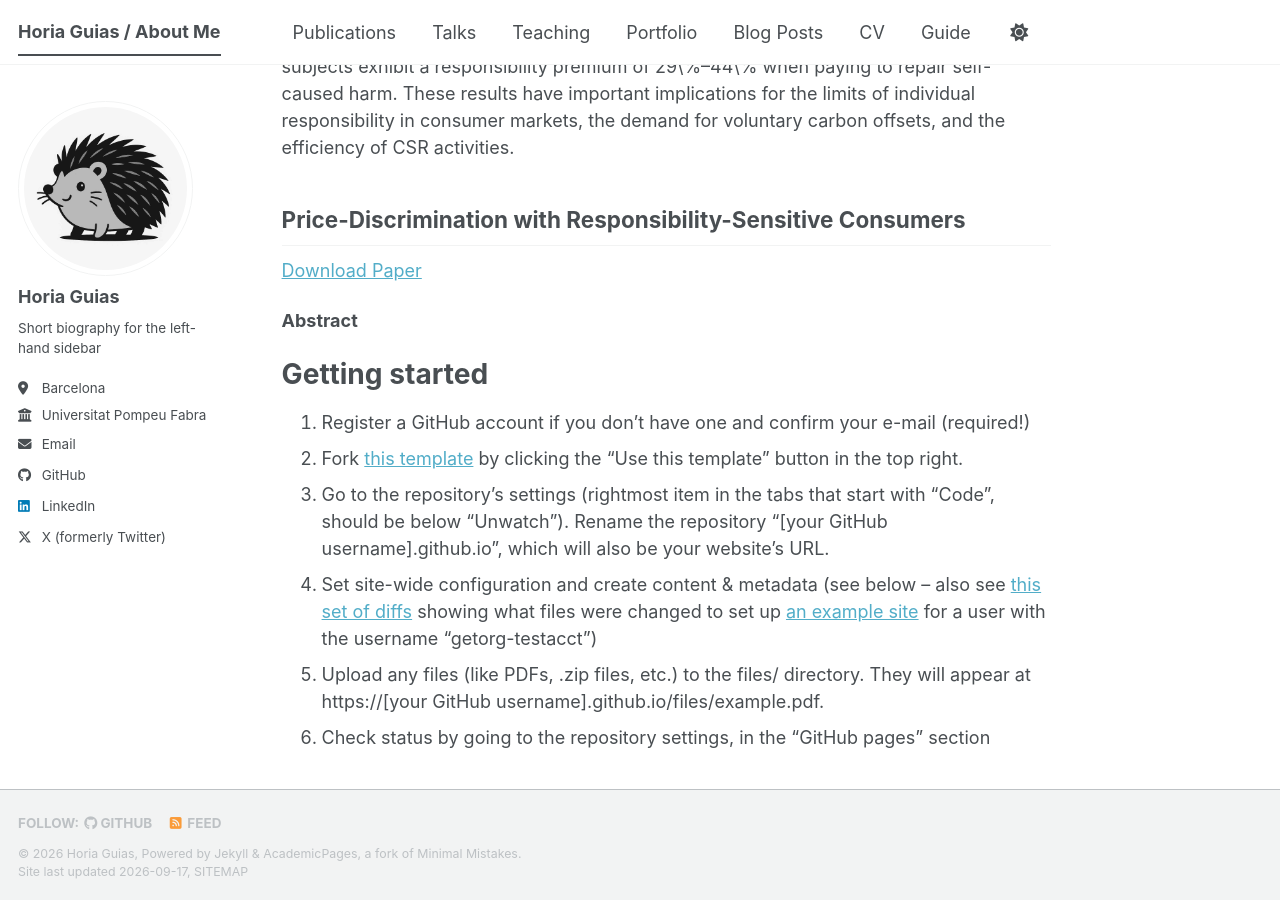
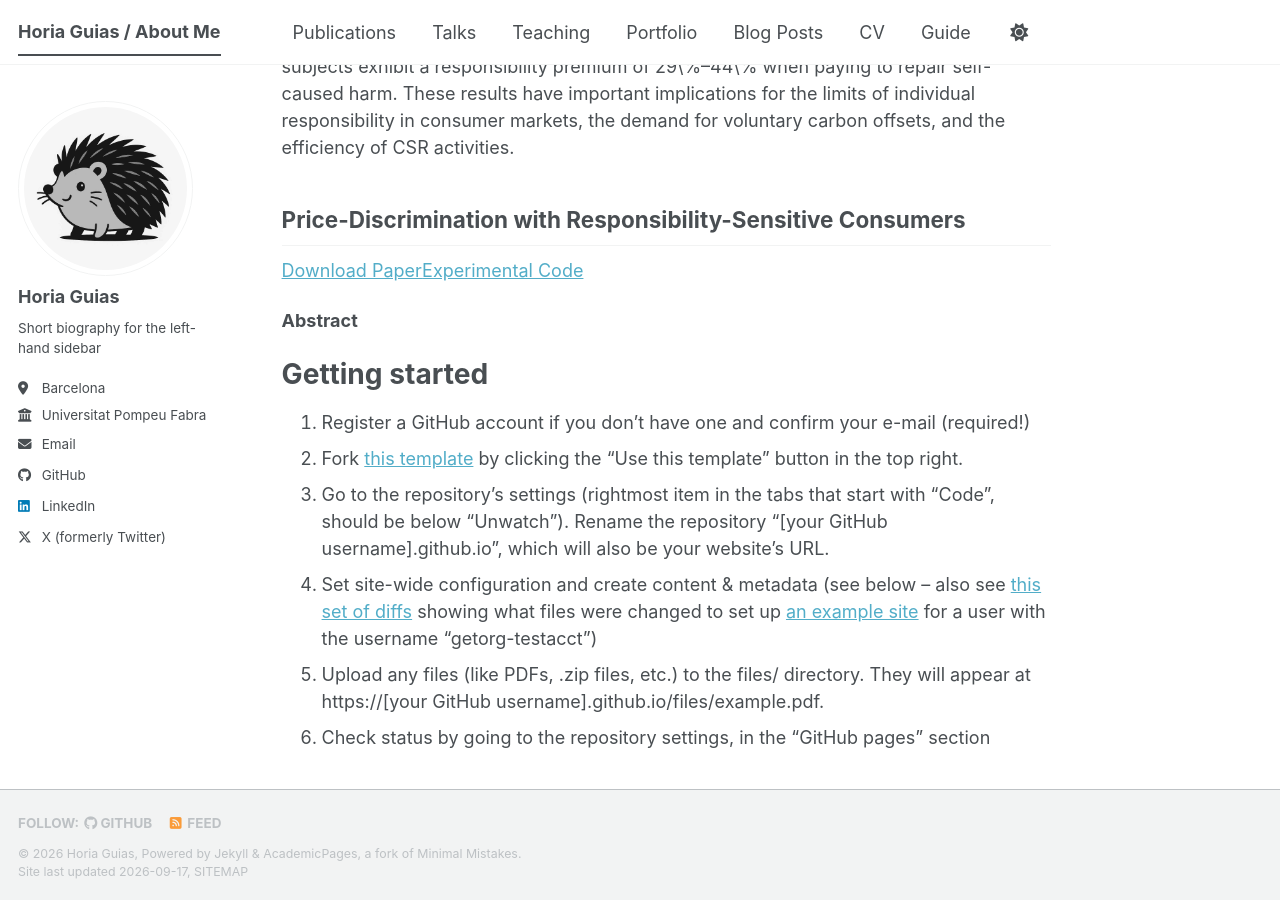
Before and after one commit to horiaguias/horiaguias.github.io, a Jekyll site: the page built from _pages/about.md, in a window 1280 px wide and 900 px high, scrolled down 725 px. Built offline with Jekyll 4.4.1, drawn with Linux system fonts in a browser that asks for light colours; a style sheet for code colours, icons or effects is not loaded.

Commit message:
Add Experimental Code to Paper

```diff
--- a/_pages/about.md
+++ b/_pages/about.md
@@ -21,7 +21,7 @@
 
 
 ## Price-Discrimination with Responsibility-Sensitive Consumers
-[Download Paper](https://horiaguias.github.io/pd_responsibility)
+[Download Paper](https://horiaguias.github.io/pd_responsibility)[Experimental Code](https://github.com/horiaguias/Responsibility-Functions-Experimental-Code)
 
 **Abstract**
 
```
